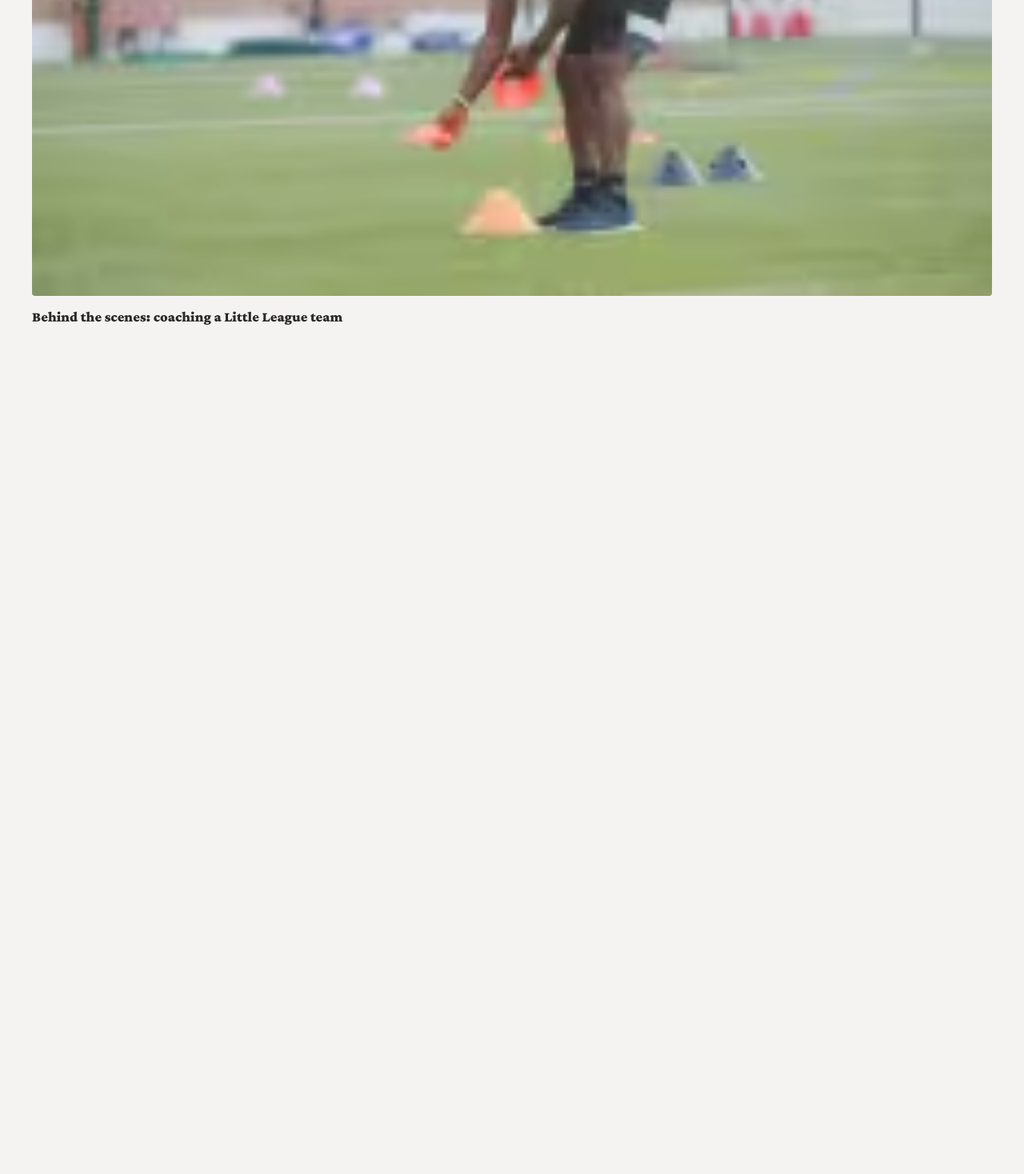
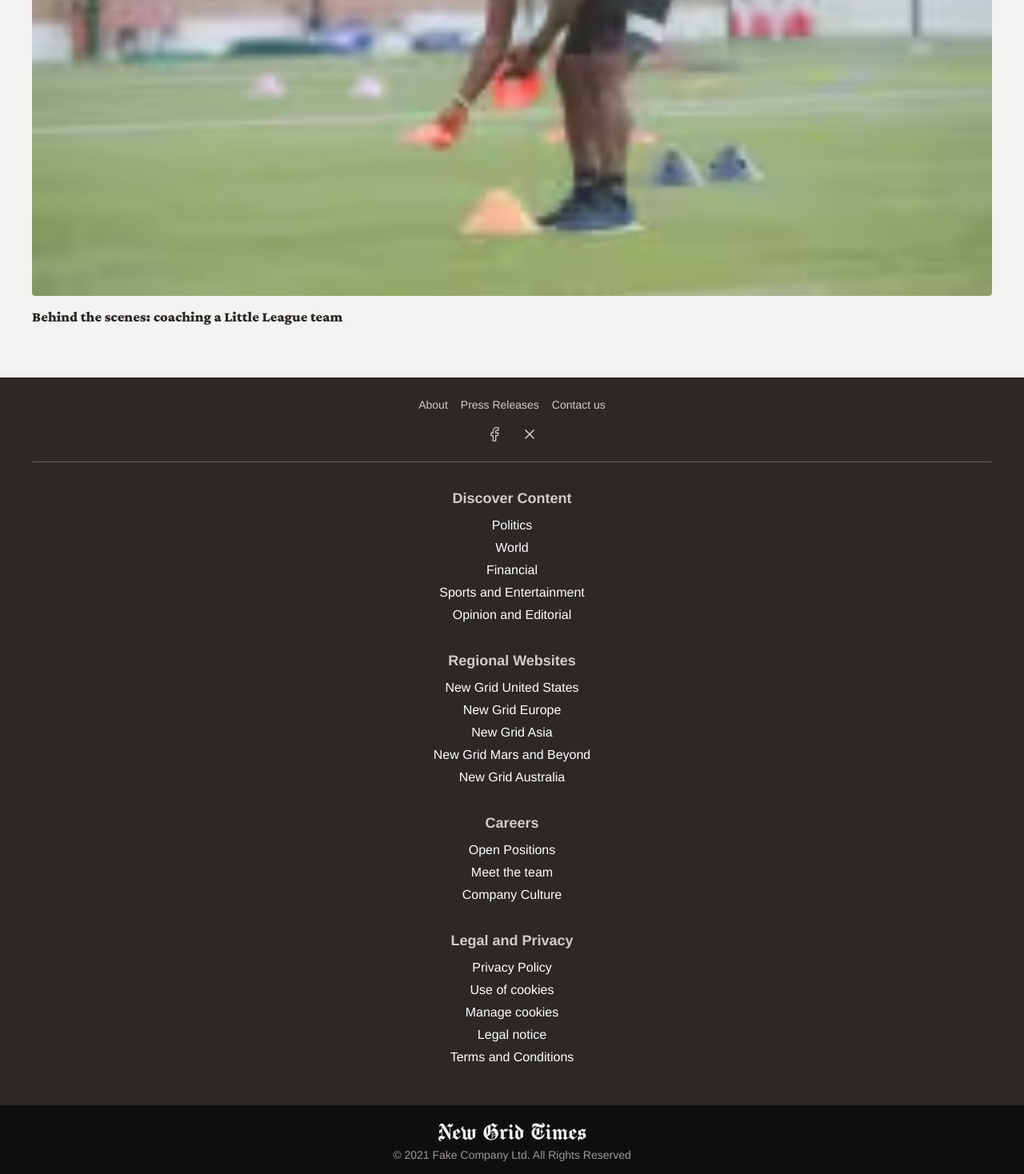
Before and after one commit to vitormarco/course-css-in-js, a Next.js app in the folder module_7/new-grid-times/: page / in a window 1280 px wide. Shown: the part 6837-8305 px from the top of the page at 80% size. Before the commit the page ends 7309 px from the top, so only its background shows below. Built offline with nearby package versions, Linux system fonts and the light colour scheme.

Commit message:
feat: create footer component.

```diff
--- a/module_7/new-grid-times/src/app/page.tsx
+++ b/module_7/new-grid-times/src/app/page.tsx
@@ -1,3 +1,4 @@
+import Footer from "@/components/Footer";
 import Header from "@/components/Header";
 import MainStoryGrid from "@/components/MainStoryGrid";
 import Spacer from "@/components/Spacer";
@@ -12,7 +13,7 @@ function Home() {
         <SpecialtyStoryGrid />
       </div>
       <Spacer size={64} />
-      {/* TODO: Footer */}
+      <Footer />
     </>
   );
 }
--- /dev/null
+++ b/module_7/new-grid-times/src/components/Footer/Footer.module.css
@@ -0,0 +1,80 @@
+.wrapper {
+  color: var(--color-white);
+  background: var(--color-gray-900);
+  font-family: var(--font-family-sans-serif);
+}
+
+.topRow {
+  display: flex;
+  flex-direction: column;
+  align-items: center;
+  gap: 16px;
+  color: var(--color-gray-300);
+  font-size: 0.875rem;
+  border-bottom: 1px solid var(--color-gray-700);
+  padding: 24px 0;
+}
+
+.social {
+  display: flex;
+  gap: 24px;
+
+  & svg {
+    display: block;
+  }
+
+  & path {
+    stroke-width: 1.5px;
+  }
+}
+
+.topNavList {
+  display: flex;
+  gap: 16px;
+}
+
+.mainNavArea {
+  display: flex;
+  flex-direction: column;
+  gap: 32px;
+  padding: 32px 0 48px;
+  text-align: center;
+}
+
+.mainNavHeading {
+  font-size: 1.125rem;
+  font-weight: var(--font-weight-bold);
+  color: var(--color-gray-300);
+  margin-bottom: 8px;
+}
+
+.mainNavList {
+  display: flex;
+  flex-direction: column;
+  gap: 4px;
+}
+
+.subfooterWrapper {
+  background: var(--color-offblack);
+  padding: 8px 0px;
+  /* optical aligment */
+  padding-bottom: 16px;
+}
+
+.subfooter {
+  display: flex;
+  flex-direction: column;
+  align-items: center;
+}
+
+.logo {
+  font-family: var(--font-family-logo);
+  font-size: 2rem;
+  color: var(--color-gray-100);
+}
+
+.disclaimer {
+  margin-top: -4px;
+  font-size: 0.875rem;
+  color: var(--color-gray-500);
+}
--- /dev/null
+++ b/module_7/new-grid-times/src/components/Footer/Footer.tsx
@@ -0,0 +1,128 @@
+import Link from 'next/link';
+import Logo from '../Logo';
+import styles from './Footer.module.css'
+import VisuallyHidden from '../VisuallyHidden';
+import Facebook from '../Icons/Facebook';
+import X from '../Icons/X';
+
+const Footer = () => {
+  return (
+    <footer className={styles.wrapper}>
+      <div className="max-width-wrapper">
+        <div className={styles.topRow}>
+          <nav>
+            <ul className={styles.topNavList}>
+              <li>
+                <a href="/about">About</a>
+              </li>
+              <li>
+                <a href="/press">Press Releases</a>
+              </li>
+              <li>
+                <a href="/contact">Contact us</a>
+              </li>
+            </ul>
+          </nav>
+          <div className={styles.social}>
+            <a href="/">
+              <VisuallyHidden>Visit The Grid Times on Facebook</VisuallyHidden>
+              <Facebook size={20} />
+            </a>
+            <a href="/">
+              <VisuallyHidden>Visit The Grid Times on Twitter</VisuallyHidden>
+              <X size={20} />
+            </a>
+          </div>
+        </div>
+        <div className={styles.mainNavArea}>
+          <nav>
+            <h2 className={styles.mainNavHeading}>Discover Content</h2>
+            <ul className={styles.mainNavList}>
+              <li>
+                <a href="/pol">Politics</a>
+              </li>
+              <li>
+                <a href="/wrl">World</a>
+              </li>
+              <li>
+                <a href="/fin">Financial</a>
+              </li>
+              <li>
+                <a href="/spo">Sports and Entertainment</a>
+              </li>
+              <li>
+                <a href="/oped">Opinion and Editorial</a>
+              </li>
+            </ul>
+          </nav>
+          <nav>
+            <h2 className={styles.mainNavHeading}>Regional Websites</h2>
+            <ul className={styles.mainNavList}>
+              <li>
+                <a href="/us">New Grid United States</a>
+              </li>
+              <li>
+                <a href="/eu">New Grid Europe</a>
+              </li>
+              <li>
+                <a href="/asia">New Grid Asia</a>
+              </li>
+              <li>
+                <a href="/mars">New Grid Mars and Beyond</a>
+              </li>
+              <li>
+                <a href="/au">New Grid Australia</a>
+              </li>
+            </ul>
+          </nav>
+          <nav>
+            <h2 className={styles.mainNavHeading}>Careers</h2>
+            <ul className={styles.mainNavList}>
+              <li>
+                <a href="/pos">Open Positions</a>
+              </li>
+              <li>
+                <a href="/team">Meet the team</a>
+              </li>
+              <li>
+                <a href="/culture">Company Culture</a>
+              </li>
+            </ul>
+          </nav>
+          <nav>
+            <h2 className={styles.mainNavHeading}>Legal and Privacy</h2>
+            <ul className={styles.mainNavList}>
+              <li>
+                <a href="/privacy">Privacy Policy</a>
+              </li>
+              <li>
+                <a href="/🍪">Use of cookies</a>
+              </li>
+              <li>
+                <a href="/manage">Manage cookies</a>
+              </li>
+              <li>
+                <a href="/legal">Legal notice</a>
+              </li>
+              <li>
+                <a href="/tos">Terms and Conditions</a>
+              </li>
+            </ul>
+          </nav>
+        </div>
+      </div>
+      <div className={styles.subfooterWrapper}>
+        <div className='max-width-wrapper'>
+          <div className={styles.subfooter}>
+            <Link href="/" className={styles.logo}>New Grid Times</Link>
+            <p className={styles.disclaimer}>
+              &copy; 2021 Fake Company Ltd. All Rights Reserved
+            </p>
+          </div>
+        </div>
+      </div>
+    </footer>
+  )
+}
+
+export default Footer;
--- /dev/null
+++ b/module_7/new-grid-times/src/components/Footer/index.ts
@@ -0,0 +1 @@
+export { default } from './Footer'
--- /dev/null
+++ b/module_7/new-grid-times/src/components/Icons/Facebook/Facebook.tsx
@@ -0,0 +1,12 @@
+import { Facebook as FacebookFI} from 'react-feather'
+import IIconProps from "../interfaces/IIconProps";
+
+const Facebook = ({
+    size,
+    color,
+    ...rest
+}: IIconProps) => {
+    return <FacebookFI size={size} color={color} { ...rest }/>
+}
+
+export default Facebook;
--- /dev/null
+++ b/module_7/new-grid-times/src/components/Icons/Facebook/index.ts
@@ -0,0 +1 @@
+export { default } from './Facebook'
--- /dev/null
+++ b/module_7/new-grid-times/src/components/Icons/X/X.tsx
@@ -0,0 +1,12 @@
+import { X as XFI } from 'react-feather'
+import IIconProps from "../interfaces/IIconProps";
+
+const X = ({
+    size,
+    color,
+    ...rest
+}: IIconProps) => {
+    return <XFI size={size} color={color} { ...rest }/>
+}
+
+export default X;
--- /dev/null
+++ b/module_7/new-grid-times/src/components/Icons/X/index.ts
@@ -0,0 +1 @@
+export { default } from './X'
--- /dev/null
+++ b/module_7/new-grid-times/src/components/VisuallyHidden/VisuallyHidden.module.css
@@ -0,0 +1,9 @@
+.wrapper {
+  position: absolute;
+  overflow: hidden;
+  clip: rect(0 0 0 0);
+  height: 1px;
+  width: 1px;
+  padding: 0;
+  border: 0;
+}
--- /dev/null
+++ b/module_7/new-grid-times/src/components/VisuallyHidden/VisuallyHidden.tsx
@@ -0,0 +1,43 @@
+"use client"
+
+import React, { useEffect, useState } from 'react'
+import styles from './VisuallyHidden.module.css'
+
+interface IVisuallyHidden extends React.HTMLAttributes<HTMLDivElement> {
+  children: React.ReactNode
+}
+
+const VisuallyHidden = ({ children, ...delegated }: IVisuallyHidden) => {
+  const [ forceShow, setForceShow ] = useState(false)
+
+  useEffect(() => {
+    if (process.env.NODE_ENV !== 'production') {
+      const handleKeyDown = (ev: KeyboardEvent) => {
+        if (ev.key === 'Alt') {
+          setForceShow(true)
+        }
+      }
+
+      const handleKeyUp = () => {
+        setForceShow(false)
+      }
+
+      window.addEventListener('keydown', handleKeyDown)
+      window.addEventListener('keyup', handleKeyUp)
+
+      return () => {
+        window.removeEventListener('keydown', handleKeyDown)
+        window.removeEventListener('keyup', handleKeyUp)
+      }
+    }
+  }, [])
+
+  if (forceShow) {
+    return children
+  }
+
+
+  return <div {...delegated} className={styles.wrapper}>{children}</div>
+}
+
+export default VisuallyHidden;
--- /dev/null
+++ b/module_7/new-grid-times/src/components/VisuallyHidden/index.ts
@@ -0,0 +1 @@
+export { default } from './VisuallyHidden'
```
